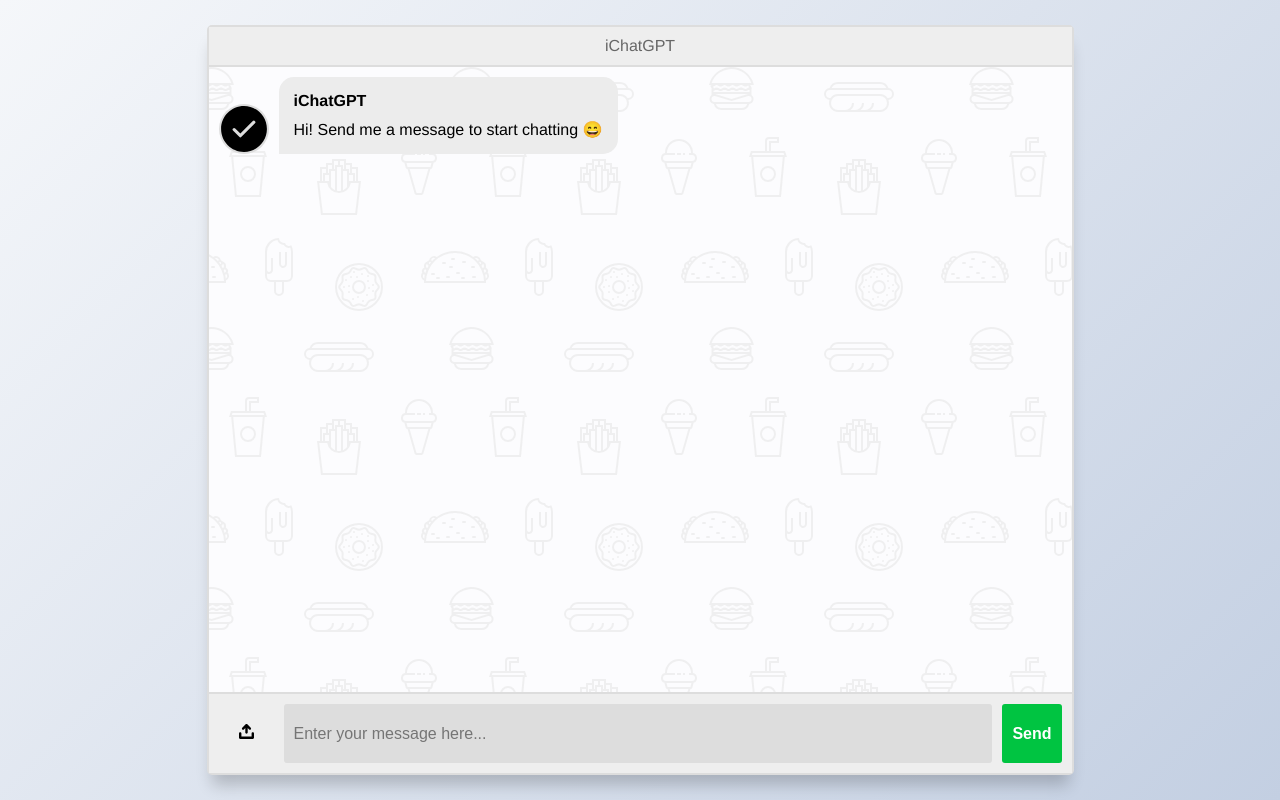
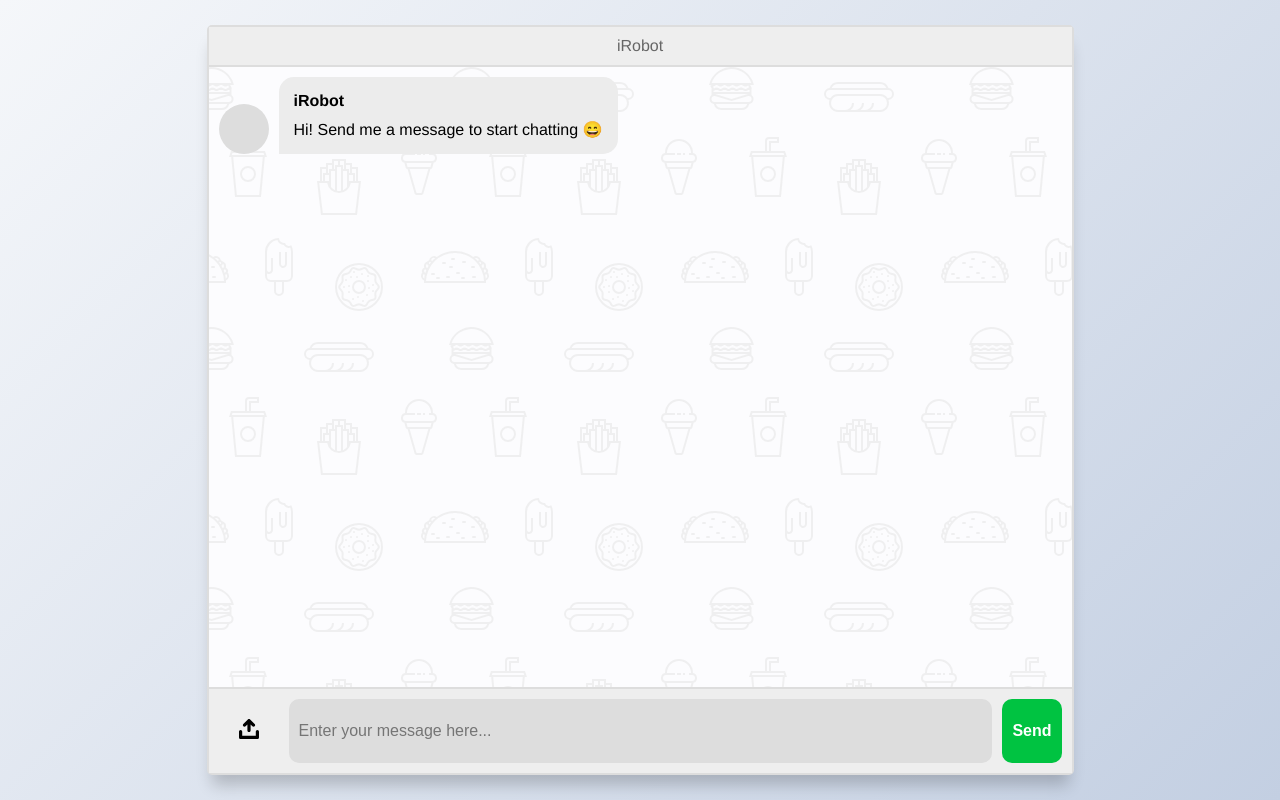
Before and after one commit to AndreaFerrante/iChatGPT, a Flask app: page / in a window 1280 px wide. Run offline with Flask 3, Linux system fonts and the light colour scheme; some libraries are stand-ins or nearby versions.

Commit message:
Added all the possibile minor changes before embedding and faiss

```diff
--- a/app/app.py
+++ b/app/app.py
@@ -15,7 +15,7 @@ from models.embedder import get_pdf_dataframe_embeddings, search_a_query_in_docs
 #########################################################################################
 openAIAssistant = OpenAIAssistant(openai_api_key=openai_key)
 app             = Flask(__name__)
-index_id        = None # Variable used to understand if the user has dropped PDFs...
+index_id        = 0 # <<-- Variable used to understand if the user has dropped PDFs...
 create_folder_if_not_exist('uploads/')
 #########################################################################################
 
@@ -45,6 +45,9 @@ def create_faiss_index(embeddings):
 
 
 def query_documents(request, userText):
+
+    print('Hello there !')
+    return None
 
     data       = request.json
     index_id   = data.get('index_id')
@@ -76,12 +79,10 @@ def get_response():
 
     userText   = request.args.get('msg')
 
-
-
-    if True:
+    if not index_id:
         bot_answer = openAIAssistant.ask_gpt(user_query=userText)
-    elif False:
-        query_documents
+    else:
+        query_documents(request, userText)
 
     return bot_answer
 
@@ -93,14 +94,15 @@ def upload_pdf():
         return jsonify({'error': 'No file part'}), 400
 
     files         = request.files.getlist('files')
-    texts         = []
-    file_mappings = []
+    texts         = list()
+    file_mappings = list()
 
     for file in files:
 
         if file and file.filename.endswith('.pdf'):
+
             filename = secure_filename(file.filename)
-            filepath = os.path.join(app.config['UPLOAD_FOLDER'], filename)
+            filepath = os.path.join('uploads/', filename)
             file.save(filepath)
 
             pdf_texts = extract_text_from_pdf(filepath)
@@ -114,6 +116,7 @@ def upload_pdf():
     index_id = str(uuid.uuid4())
     np.save(f'{index_id}_embeddings.npy', embeddings.numpy())
     faiss.write_index(index, f'{index_id}.index')
+
     with open(f'{index_id}_mapping.txt', 'w') as f:
         for mapping in file_mappings:
             f.write(f"{mapping[0]}:{mapping[1]}\n")
--- a/app/static/js_script.js
+++ b/app/static/js_script.js
@@ -1,13 +1,12 @@
-const msgerForm  = get(".msger-inputarea");
-const msgerInput = get(".msger-input");
-const msgerChat  = get(".msger-chat");
+const msgerForm       = get(".msger-inputarea");
+const msgerInput      = get(".msger-input");
+const msgerChat       = get(".msger-chat");
 
-
-const BOT_IMG     = "./static/chatbot.svg"
-const PERSON_IMG  = "./static/person.svg"
-const CLIPPY      = "./static/clippy.svg"
-const BOT_NAME    = "RoboChatter";
-const PERSON_NAME = "RoboUser";
+const BOT_IMG         = "./static/chatbot.svg"
+const PERSON_IMG      = "./static/person.svg"
+const CLIPPY          = "./static/clippy.svg"
+const BOT_NAME        = "iRobot";
+const PERSON_NAME     = "User";
 
 
 msgerForm.addEventListener("submit", event => {
--- a/app/static/style.css
+++ b/app/static/style.css
@@ -123,6 +123,7 @@ body {
   color: #fff;
   border-bottom-right-radius: 0;
 }
+
 .right-msg .msg-img {
   margin: 0 0 0 10px;
 }
@@ -137,26 +138,27 @@ body {
 .msger-inputarea * {
   padding: 10px;
   border: none;
-  border-radius: 3px;
+  border-radius: 10px;
   font-size: 1em;
 }
 
 .msger-input {
   flex: 1;
+  flex-grow: 1;
   background: #ddd;
 }
 
 .msger-send-btn {
   margin-left: 10px;
-  background: rgb(0, 196, 65);
+  background: rgb(0, 195, 65);
   color: #fff;
   font-weight: bold;
   cursor: pointer;
-  transition: background 0.23s;
+  transition: background 0.2s;
 }
 
 .msger-send-btn:hover {
-  background: rgb(0, 50, 50);
+  background: rgb(0, 50, 0);
 }
 
 .msger-chat {
@@ -172,12 +174,19 @@ body {
 }
 
 .upload-button img {
-    width: 35px;
-    height: 35px;
+    width: 40px;
+    height: 40px;
 }
 
 .upload-input {
     display: none;
+}
+
+.input-container {
+    width: 100%;
+    display: flex;
+    align-items: center;
+    justify-content: start;
 }
 
 #progress-container {
--- a/app/templates/index.html
+++ b/app/templates/index.html
@@ -18,15 +18,16 @@
   <section class="msger">
 
     <header class="msger-header">
-      <div class="msger-header-title">iChatGPT</div>
+      <div class="msger-header-title">iRobot</div>
     </header>
 
     <main class="msger-chat">
+
       <div class="msg left-msg">
-        <div class="msg-img" style="background-image: url(./static/chatbot.svg)"></div>
+        <div class="msg-img" style="background-image: {{ url_for('static', filename='chatbot.svg') }}"></div>
         <div class="msg-bubble">
           <div class="msg-info">
-            <div class="msg-info-name">iChatGPT</div>
+            <div class="msg-info-name">iRobot</div>
           </div>
 
           <div class="msg-text">
@@ -34,7 +35,10 @@
           </div>
         </div>
       </div>
+
     </main>
+
+    <div id="input-container">
 
         <form class="msger-inputarea">
 
@@ -44,16 +48,16 @@
                  multiple accept = "application/pdf"
                  onchange        = "uploadFile(event)">
 
-      <button class="upload-button" type="submit" onclick="document.getElementById('upload-input').click();">
-        <img src="{{ url_for('static', filename='clippy.svg') }}" alt="Upload PDF">
+          <button type="submit" class="upload-button" id="upload-button">
+              <img src="{{ url_for('static', filename='clippy.svg') }}" onclick="document.getElementById('upload-input').click();">
           </button>
 
-      <input type="text" class="msger-input" id="textInput" placeholder="Enter your message here...">
-      <button type="submit" class="msger-send-btn">Send</button>
+          <input type ="text"   class = "msger-input" id="textInput" placeholder="Enter your message here...">
+          <button type="submit" class = "msger-send-btn">Send</button>
 
         </form>
 
-
+    </div>
 
     <div id="progress-container">
         <div id="progress-bar"></div>
```
Lines whose indentation alone changed are shown as unchanged.
